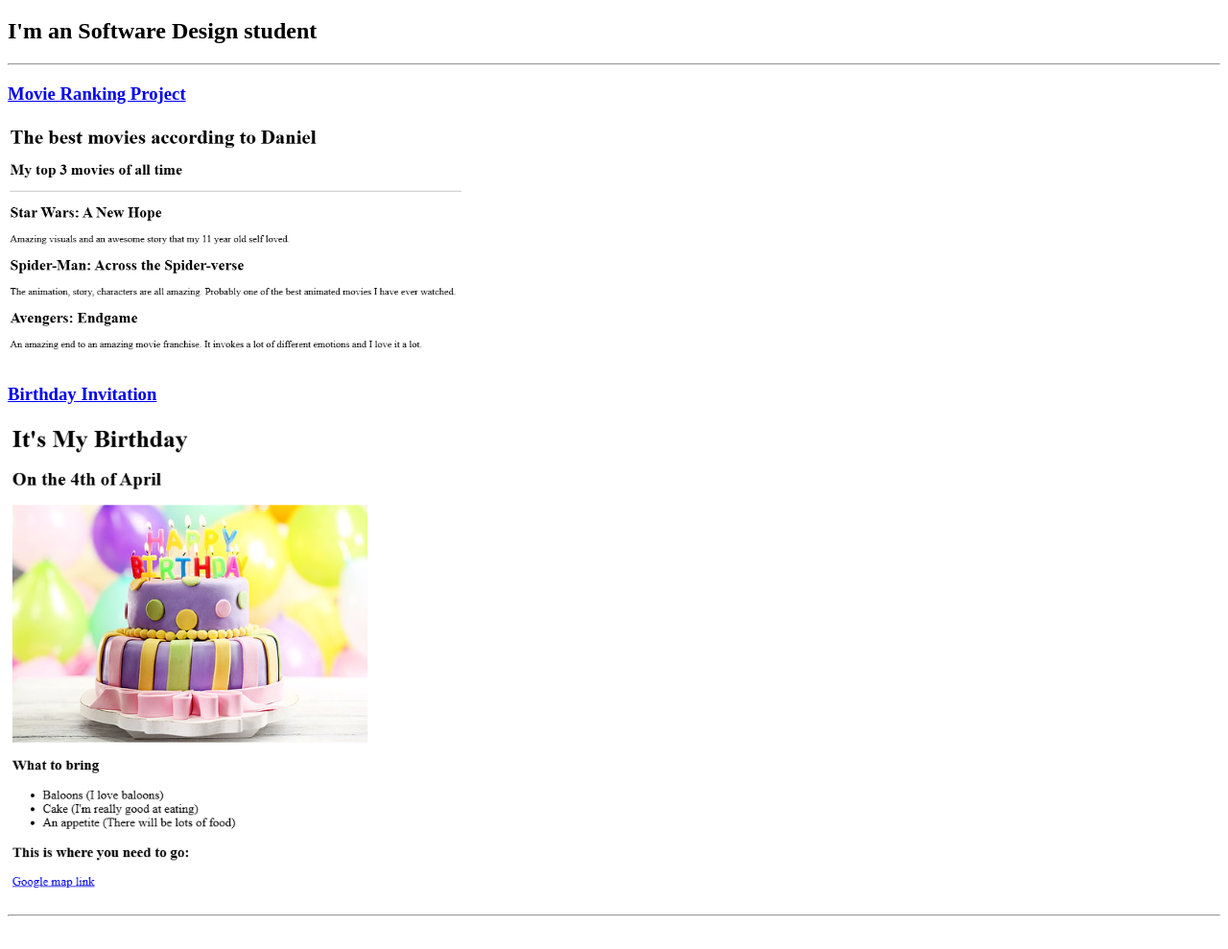
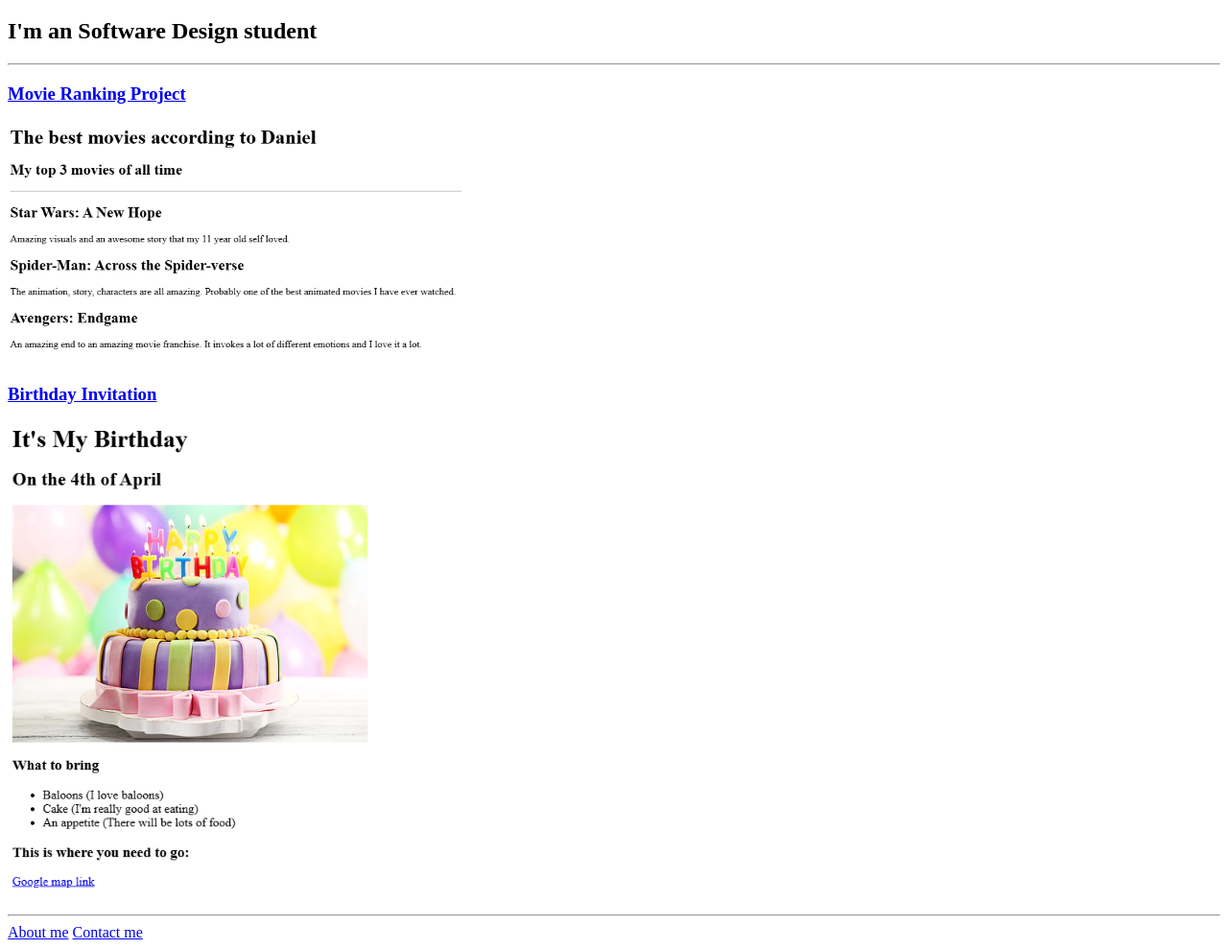
Before and after one commit to OverlordGummyBear/html-portfolio, a plain HTML site: page index.html in a window 1280 px wide. Shown: the part 61-1050 px from the top of the page at 96% size. Before the commit the page ends 1024 px from the top, so only its background shows below. Drawn offline with Linux system fonts and the light colour scheme.

Commit message:
Update index.html

```diff
--- a/index.html
+++ b/index.html
@@ -39,6 +39,8 @@ https://developer.mozilla.org/en-US/docs/Web/HTML/Element/img#attr-height -->
 
     <hr />
 
+    <a href="./public/about.html">About me</a>
+    <a href="./public/contact.html">Contact me</a>
 
 
 </body>
```
